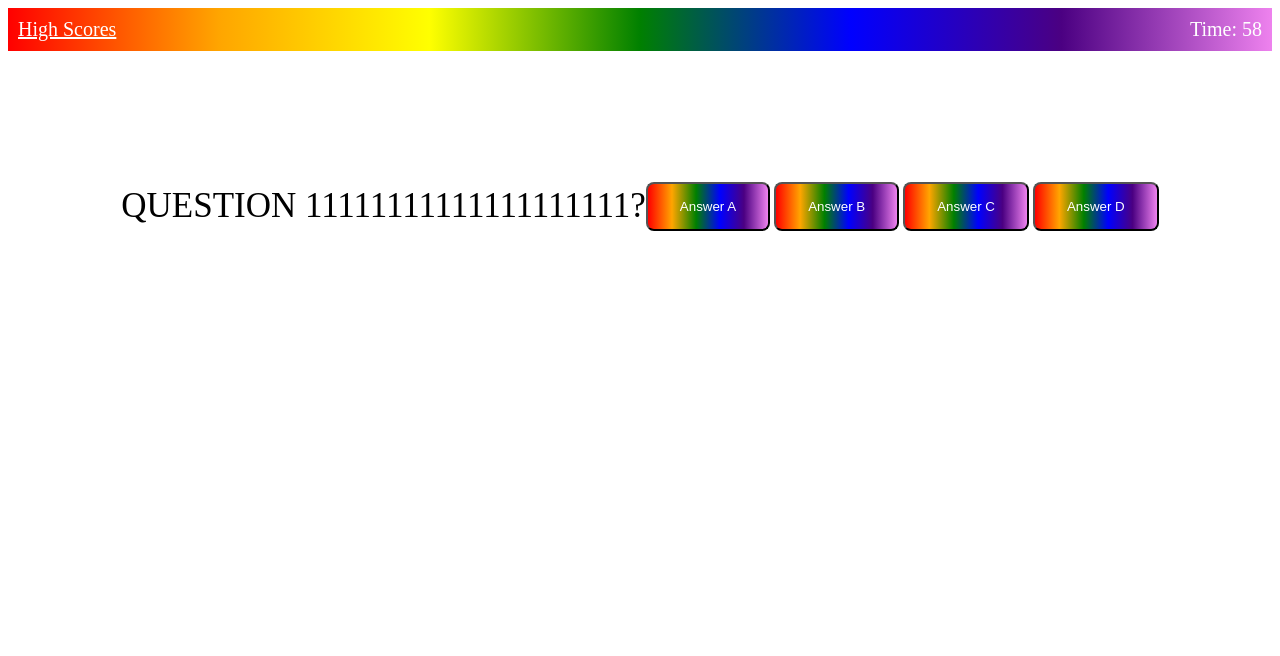
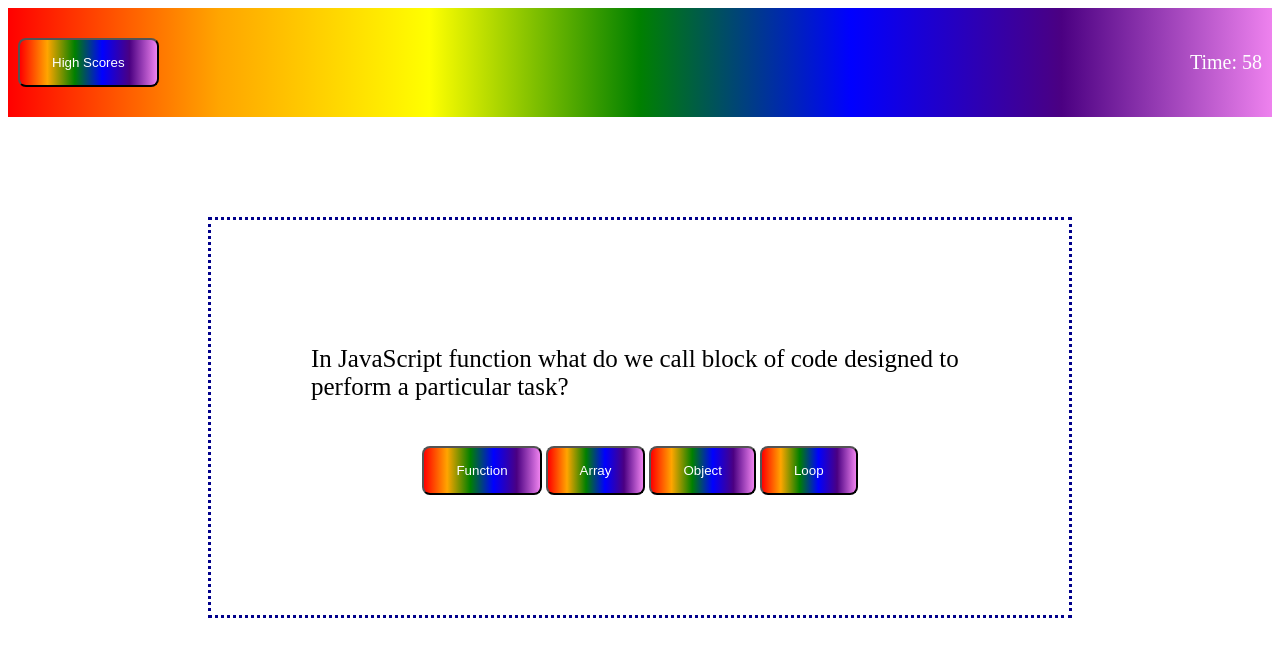
Before and after one commit to sfoutz0205/code-quiz, a plain HTML site: page index.html in a window 1280 px wide. Both pictures are taken after a click on the button "START QUIZ". Drawn offline with Linux system fonts and the light colour scheme.

Commit message:
complete with high score bug

```diff
--- a/assets/css/style.css
+++ b/assets/css/style.css
@@ -15,11 +15,13 @@ header a {
 
 /*Quiz Styles */
 .quiz-container {
-    margin:100px;
+    margin:100px 200px;
     display: flex;
     justify-content: center;
     align-items: center;
     flex-wrap: wrap;
+    border: darkblue dotted;
+    padding: 100px;
 }
 
 #start-quiz h2 {
@@ -39,6 +41,7 @@ header a {
     padding: 15px 32px;
     color: white;
     background-image: linear-gradient(to left, violet, indigo, blue, green, orange, red);
+    margin: 20px 0;
 }
 
 #start-button {
@@ -47,9 +50,13 @@ header a {
 }
 
 #question {
-    font-size: 35px;
+    font-size: 25px;
 }
 
-.choice {
-    /* background-color: cornflowerblue; */
+#high-scores {
+    flex-direction:column;
 }
+
+#high-scores h2 {
+    font-size: 40px;
+}
--- a/assets/js/script.js
+++ b/assets/js/script.js
@@ -1,71 +1,79 @@
 var startContainer = document.querySelector("#start-quiz");
 var startButton = document.querySelector("#start-btn");
 var quizContainer = document.querySelector("#quiz");
+var scoreContainer = document.querySelector("#score");
+var scoreBtn = document.querySelector("#scores-btn");
+var highScoresEl= document.querySelector("#high-scores");
 var questionElement = document.querySelector("#question");
+var username = document.getElementById("initials");
 var choiceA = document.querySelector("#A");
 var choiceB = document.querySelector("#B");
 var choiceC = document.querySelector("#C");
 var choiceD = document.querySelector("#D");
-var scoreContainer = document.querySelector("#score-container");
-var shuffledQuestions, currentQuestionIndex
-
-
-// TIMER ELEMENT
-var startTimer = function () {
-    var counter = 60;
-    setInterval(function() {
-    counter--;
-    if(counter >= 0) {
-        time = document.getElementById("count");
-        time.innerHTML = "Time: " + counter;
-    }
-}, 1000);
-};
-
+var currentQuestionIndex
+var timeLeft = 0;
+var timer;
+var highScoresList = document.getElementById("highScoresList");
 
 // QUIZ QUESTIONS/ANSWERS
 var questions = [
     {
-        question : "QUESTION 11111111111111111111?",
-        choiceA : "Answer A",
-        choiceB : "Answer B",
-        choiceC : "Answer C",
-        choiceD : "Answer D",
+        question : "In JavaScript function what do we call block of code designed to perform a particular task?",
+        choiceA : "Function",
+        choiceB : "Array",
+        choiceC : "Object",
+        choiceD : "Loop",
         correct: "A"
     },
     {
-        question : "QUESTION 22222222222222222?",
-        choiceA : "Answer A",
-        choiceB : "Answer B",
-        choiceC : "Answer C",
-        choiceD : "Answer D",
+        question : "Which is used to store multiple values in a single variable.",
+        choiceA : "String",
+        choiceB : "List",
+        choiceC : "Loop",
+        choiceD : "Array",
         correct: "D"
     },
     {
-        question : "QUESTION 3333333333333?",
-        choiceA : "Answer A",
-        choiceB : "Answer B",
-        choiceC : "Answer C",
-        choiceD : "Answer D",
-        correct: "A"
+        question : "Which of the following can be used to declare a variable?",
+        choiceA : "var",
+        choiceB : "const",
+        choiceC : "let",
+        choiceD : "All the above",
+        correct: "D"
     },
     {
-        question : "QUESTION 444444444444444?",
-        choiceA : "Answer A",
-        choiceB : "Answer B",
-        choiceC : "Answer C",
-        choiceD : "Answer D",
-        correct: "A"
+        question : "Which of these is the operator for logical 'or'",
+        choiceA : "&&",
+        choiceB : "||",
+        choiceC : "//",
+        choiceD : "!",
+        correct: "B"
     },
     {
-        question : "QUESTION 5555555555555?",
-        choiceA : "Answer A",
-        choiceB : "Answer B",
-        choiceC : "Answer C",
-        choiceD : "Answer D",
-        correct: "A"
+        question : "Which node mothod adds a new child node to an element as the last child node",
+        choiceA : "cloneNode()",
+        choiceB : "appendChild()",
+        choiceC : "hasChildNodes()",
+        choiceD : "replaceChild()",
+        correct: "B"
     }
 ];
+
+// TIMER
+function startTimer() {
+
+    timeLeft = 60;
+    document.getElementById("time").innerHTML = "Time: " + timeLeft;
+
+    timer = setInterval(function() {
+        timeLeft--;
+        document.getElementById("time").innerHTML = "Time: " + timeLeft;
+        //proceed to end the game function when timer is below 0 at any time
+        if (timeLeft <= 0) {
+            clearInterval(timer);
+        }
+    }, 1000);
+}
 
 // START QUIZ FUNCTION
 var startQuiz = function() {
@@ -76,9 +84,15 @@ var startQuiz = function() {
     setNextQuestion()
 };
 
+// QUIZ QUESTION FUNCTIONS
 var setNextQuestion = function() {
-    showQuestion([currentQuestionIndex]);
-}
+   if (currentQuestionIndex <= questions.length - 1) {
+       showQuestion([currentQuestionIndex]);
+   }
+   else {
+       endQuiz();
+   }
+};
 
 var showQuestion = function() {
     var q = questions[currentQuestionIndex];
@@ -89,13 +103,51 @@ var showQuestion = function() {
     choiceD.innerHTML = q.choiceD
 };
 
+// CHECK ANSWER FUNCTION
 var checkAnswer = function(answer) {
     if(questions[currentQuestionIndex].correct == answer){
         currentQuestionIndex++
-        showQuestion()
+        setNextQuestion()
     }
     else {
-        alert("NAH")
+        timeLeft -= 10
     }
-}
-startButton.addEventListener("click", startQuiz );
+};
+
+// SCORE FUNCTIONS
+var highScores = JSON.parse(localStorage.getItem("highScores")) || [];
+
+var saveHighScore = function() {
+    var score = {
+        score : timeLeft,
+        name : username.value
+    };
+    highScores.push(score);
+    document.getElementById("score-form").reset();
+    scoreContainer.style.display = "none"
+    startContainer.style.display = "flex"
+};
+
+var scoresList = document.querySelector("#highScoresList");
+scoresList.innerHTML = highScores.map(function (score) {
+    console.log ('<li>' + score.name + " - " + score.score + '</li>');
+}).join('');
+
+
+
+
+// END QUIZ FUNCTION
+var endQuiz = function() {
+    clearInterval(timer);
+    quizContainer.style.display = "none"
+    scoreContainer.style.display = "flex"
+};
+
+var highScoresLoad = function() {
+    quizContainer.style.display = "none"
+    startContainer.style.display = "none"
+    highScoresEl.style.display = "flex"
+};
+
+startButton.addEventListener("click", startQuiz);
+scoreBtn.addEventListener("click", highScoresLoad);
--- a/index.html
+++ b/index.html
@@ -8,8 +8,8 @@
 </head>
 <body>
     <header>
-        <a href="file:///Users/sophiefoutz/Desktop/projects/code-quiz/index.html">High Scores</a>
-        <div id="count">Time: 60</div>
+        <button class="btn" id="scores-btn">High Scores</button>
+        <div id="time">Time: 60</div>
     </header>
 
     <div id="start-quiz" class="quiz-container">
@@ -24,20 +24,30 @@
     <div id="quiz" class="quiz-container" style = "display : none;">
         <div id="question"> <p>Question</p></div>
         <div id="choices">
-                <button class="btn" id="A" onclick="checkAnswer('A')">A</button>
-                <button class="btn" id="B" onclick="checkAnswer('B')">B</button>
-                <button class="btn" id="C" onclick="checkAnswer('C')">C</button>
-                <button class="btn" id="D" onclick="checkAnswer('D')">D</button>
+            <button class="btn" id="A" onclick="checkAnswer('A')">A</button>
+            <button class="btn" id="B" onclick="checkAnswer('B')">B</button>
+            <button class="btn" id="C" onclick="checkAnswer('C')">C</button>
+            <button class="btn" id="D" onclick="checkAnswer('D')">D</button>
         </div>
     </div>
 
-    <div id="score-container" style = "display : none;">
+    <div id="score" class="quiz-container" style = "display : none;">
+        <h2>Good Job! You have finished the Quiz!!</h2>
+        <form id="score-form">
+            <label>Enter Your Initials:</label><br>
+            <input type="text" id="initials"/><br>
+            <input type="button" class="btn" onclick="saveHighScore()" value="Save Score"/>
+        </form>
+    </div>
+
+    <div id="high-scores" class="quiz-container" style = "display : none;">
+        <h2>High Scores</h2>
+        <ul id="highScoresList"></ul>
+        <a class="btn" href="index.html">Go Home</a>
+    </div>
 
 
+     <script src="assets/js/script.js"></script>
 
-
-
-
-    <script src="assets/js/script.js"></script>
 </body>
 </html>
```
